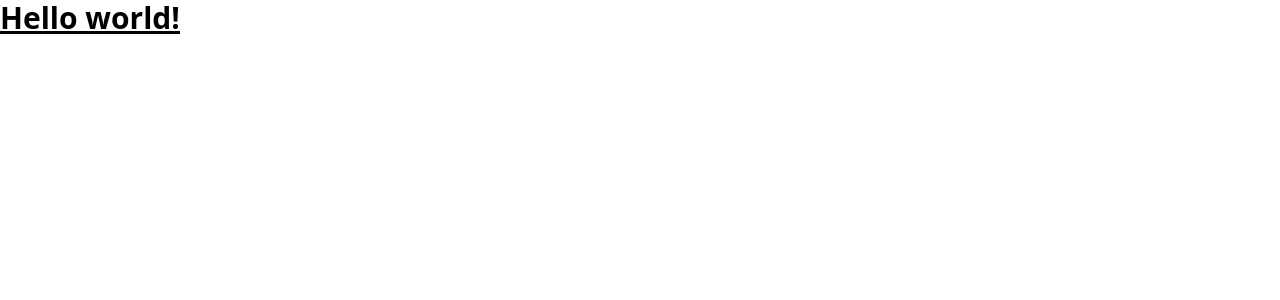
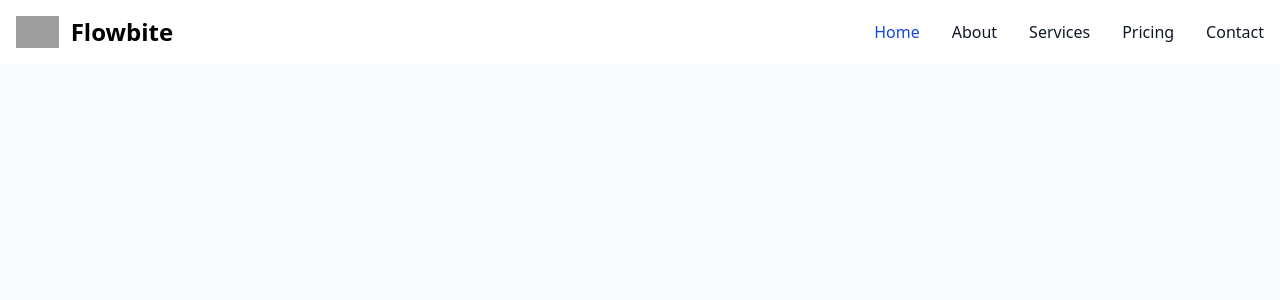
Before and after one commit to vandalit/micro-bootcamp-laravel, an Angular app in the folder proyectos/ecommerce-signal/signal-store/: page / in a window 1280 px wide. Shown: the top 300 px of the page. Built offline with nearby package versions, Linux system fonts and the light colour scheme; grey boxes are pictures that could not be loaded.

Commit message:
tailwing

```diff
--- a/proyectos/ecommerce-signal/signal-store/package.json
+++ b/proyectos/ecommerce-signal/signal-store/package.json
@@ -29,9 +29,7 @@
     "@angular/platform-browser": "^20.1.0",
     "@angular/router": "^20.1.0",
     "@tailwindcss/postcss": "^4.1.12",
-    "postcss": "^8.5.6",
     "rxjs": "~7.8.0",
-    "tailwindcss": "^4.1.12",
     "tslib": "^2.3.0",
     "zone.js": "~0.15.0"
   },
@@ -40,6 +38,7 @@
     "@angular/cli": "^20.1.6",
     "@angular/compiler-cli": "^20.1.0",
     "@types/jasmine": "~5.1.0",
+    "autoprefixer": "^10.4.21",
     "jasmine-core": "~5.8.0",
     "karma": "~6.4.0",
     "karma-chrome-launcher": "~3.2.0",
@@ -47,6 +46,8 @@
     "karma-jasmine": "~5.1.0",
     "karma-jasmine-html-reporter": "~2.1.0",
     "ngxtension-plugin": "^5.1.0",
+    "postcss": "^8.5.6",
+    "tailwindcss": "^4.1.12",
     "typescript": "~5.8.2"
   }
 }
--- a/proyectos/ecommerce-signal/signal-store/src/app/app.html
+++ b/proyectos/ecommerce-signal/signal-store/src/app/app.html
@@ -1,5 +1,10 @@
-<h1 class="text-3xl font-bold underline">
-  Hello world!
-</h1>
 
-<router-outlet></router-outlet>
+<app-header />
+<div class="flex flex-flex-col min-h-screen">
+  <main>
+    <router-outlet />
+
+
+  </main>
+
+</div>
--- a/proyectos/ecommerce-signal/signal-store/src/app/app.ts
+++ b/proyectos/ecommerce-signal/signal-store/src/app/app.ts
@@ -1,9 +1,11 @@
 import { Component, signal } from '@angular/core';
 import { RouterOutlet } from '@angular/router';
+import { Header } from './shared/ui/header/header';
 
 @Component({
   selector: 'app-root',
-  imports: [RouterOutlet],
+  standalone: true,
+  imports: [RouterOutlet, Header],
   templateUrl: './app.html',
   styleUrl: './app.scss'
 })
--- /dev/null
+++ b/proyectos/ecommerce-signal/signal-store/src/app/shared/ui/header/header.html
@@ -0,0 +1,35 @@
+
+
+<nav class="bg-white border-gray-200 dark:bg-gray-900">
+  <div class="max-w-screen-xl flex flex-wrap items-center justify-between mx-auto p-4">
+    <a href="https://flowbite.com/" class="flex items-center space-x-3 rtl:space-x-reverse">
+        <img src="https://flowbite.com/docs/images/logo.svg" class="h-8" alt="Flowbite Logo" />
+        <span class="self-center text-2xl font-semibold whitespace-nowrap dark:text-white">Flowbite</span>
+    </a>
+    <button data-collapse-toggle="navbar-default" type="button" class="inline-flex items-center p-2 w-10 h-10 justify-center text-sm text-gray-500 rounded-lg md:hidden hover:bg-gray-100 focus:outline-none focus:ring-2 focus:ring-gray-200 dark:text-gray-400 dark:hover:bg-gray-700 dark:focus:ring-gray-600" aria-controls="navbar-default" aria-expanded="false">
+        <span class="sr-only">Open main menu</span>
+        <svg class="w-5 h-5" aria-hidden="true" xmlns="http://www.w3.org/2000/svg" fill="none" viewBox="0 0 17 14">
+            <path stroke="currentColor" stroke-linecap="round" stroke-linejoin="round" stroke-width="2" d="M1 1h15M1 7h15M1 13h15"/>
+        </svg>
+    </button>
+    <div class="hidden w-full md:block md:w-auto" id="navbar-default">
+      <ul class="font-medium flex flex-col p-4 md:p-0 mt-4 border border-gray-100 rounded-lg bg-gray-50 md:flex-row md:space-x-8 rtl:space-x-reverse md:mt-0 md:border-0 md:bg-white dark:bg-gray-800 md:dark:bg-gray-900 dark:border-gray-700">
+        <li>
+          <a href="#" class="block py-2 px-3 text-white bg-blue-700 rounded-sm md:bg-transparent md:text-blue-700 md:p-0 dark:text-white md:dark:text-blue-500" aria-current="page">Home</a>
+        </li>
+        <li>
+          <a href="#" class="block py-2 px-3 text-gray-900 rounded-sm hover:bg-gray-100 md:hover:bg-transparent md:border-0 md:hover:text-blue-700 md:p-0 dark:text-white md:dark:hover:text-blue-500 dark:hover:bg-gray-700 dark:hover:text-white md:dark:hover:bg-transparent">About</a>
+        </li>
+        <li>
+          <a href="#" class="block py-2 px-3 text-gray-900 rounded-sm hover:bg-gray-100 md:hover:bg-transparent md:border-0 md:hover:text-blue-700 md:p-0 dark:text-white md:dark:hover:text-blue-500 dark:hover:bg-gray-700 dark:hover:text-white md:dark:hover:bg-transparent">Services</a>
+        </li>
+        <li>
+          <a href="#" class="block py-2 px-3 text-gray-900 rounded-sm hover:bg-gray-100 md:hover:bg-transparent md:border-0 md:hover:text-blue-700 md:p-0 dark:text-white md:dark:hover:text-blue-500 dark:hover:bg-gray-700 dark:hover:text-white md:dark:hover:bg-transparent">Pricing</a>
+        </li>
+        <li>
+          <a href="#" class="block py-2 px-3 text-gray-900 rounded-sm hover:bg-gray-100 md:hover:bg-transparent md:border-0 md:hover:text-blue-700 md:p-0 dark:text-white md:dark:hover:text-blue-500 dark:hover:bg-gray-700 dark:hover:text-white md:dark:hover:bg-transparent">Contact</a>
+        </li>
+      </ul>
+    </div>
+  </div>
+</nav>
--- /dev/null
+++ b/proyectos/ecommerce-signal/signal-store/src/app/shared/ui/header/header.ts
@@ -0,0 +1,11 @@
+import { Component } from '@angular/core';
+
+@Component({
+  selector: 'app-header',
+  imports: [],
+  templateUrl: './header.html',
+  styles: ``
+})
+export class Header {
+
+}
--- a/proyectos/ecommerce-signal/signal-store/src/styles.scss
+++ b/proyectos/ecommerce-signal/signal-store/src/styles.scss
@@ -1,2 +1,12 @@
 /* You can add global styles to this file, and also import other style files */
 @import "tailwindcss";
+
+
+:root {
+    color-scheme: light dark;
+}
+
+
+body {
+    @apply bg-gray-50;
+}
```
Also changed, not shown: 2 other files (tests, documents, lock files or other folders).
